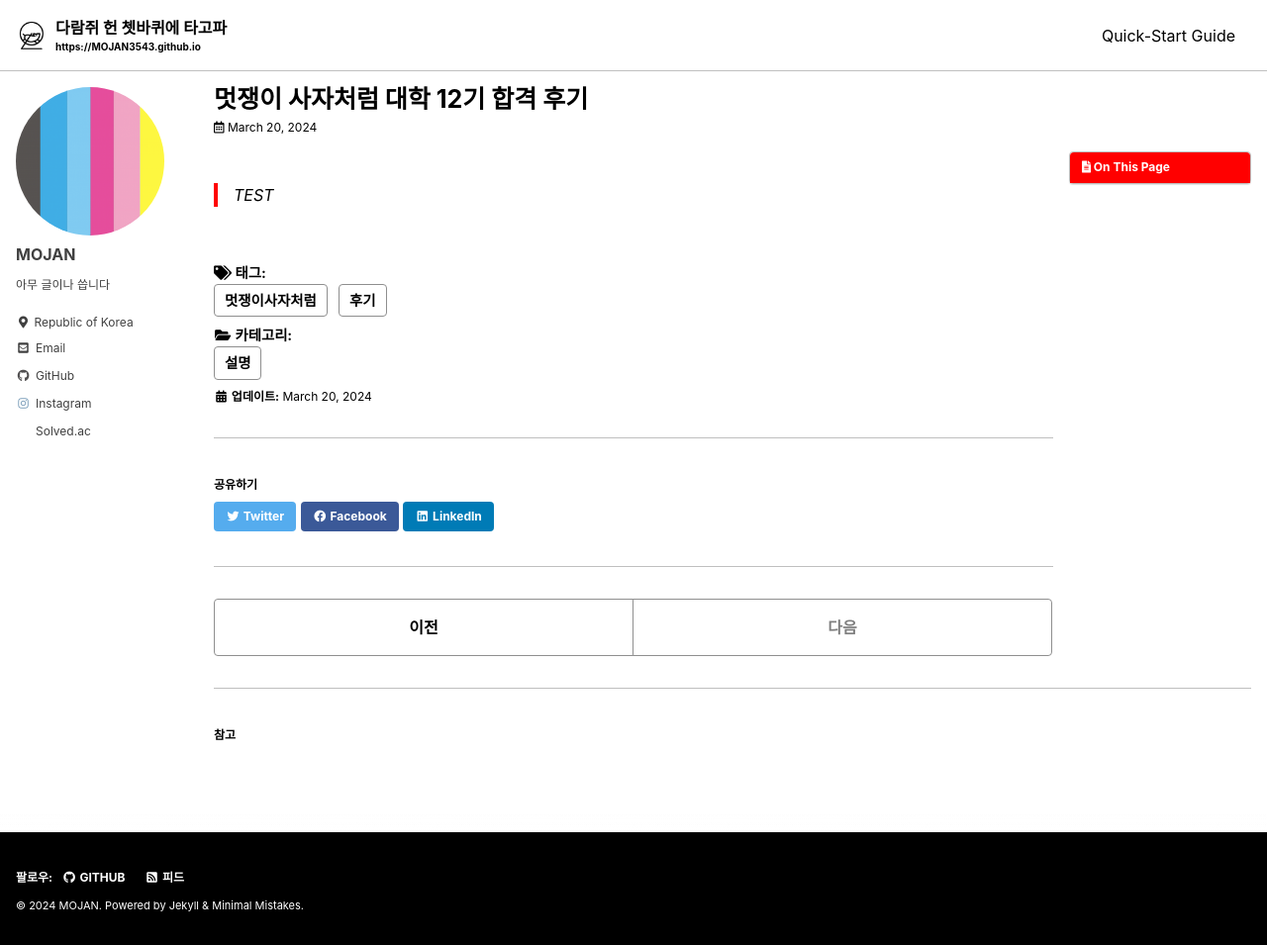
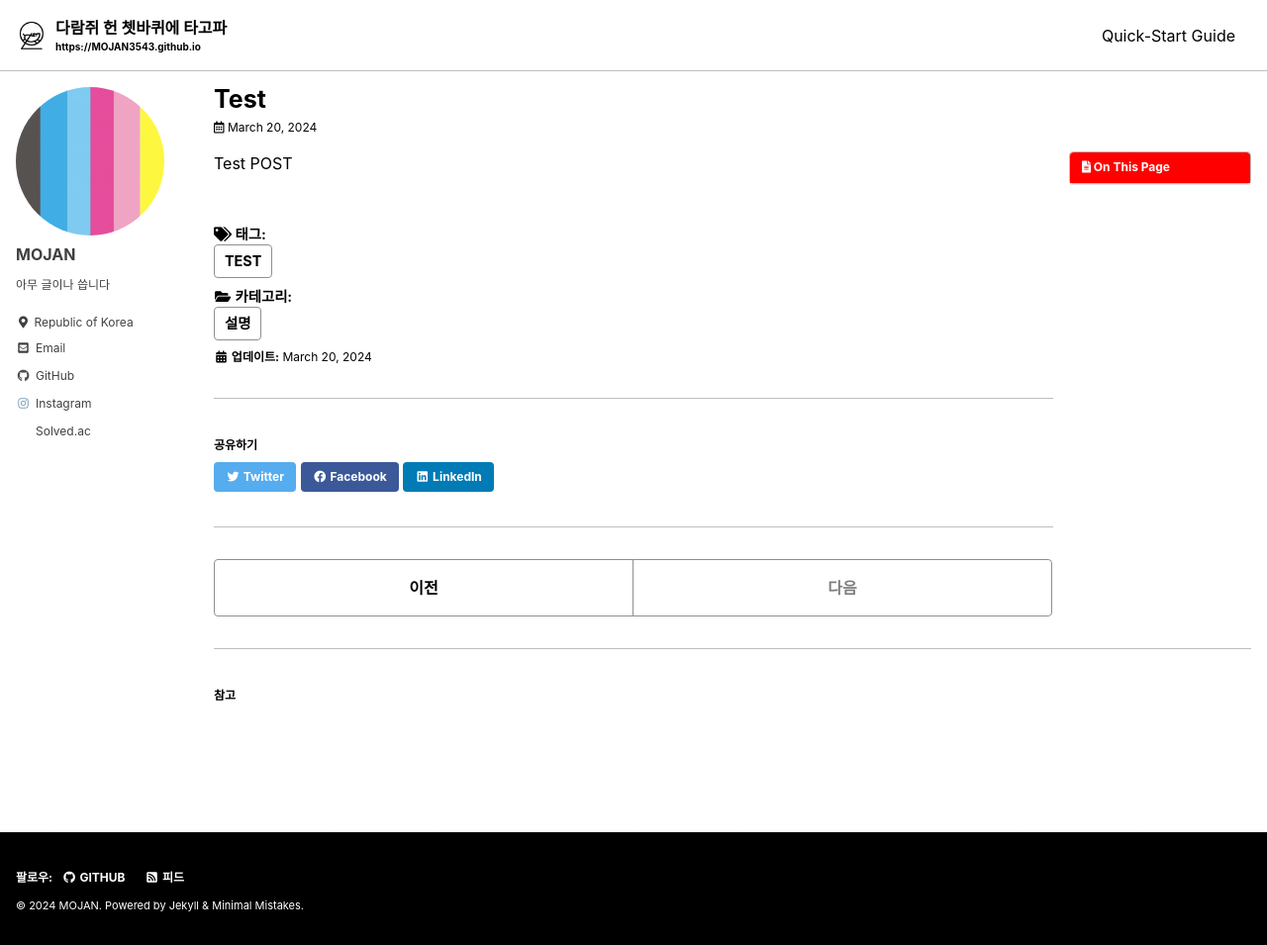
Before and after one commit to MOJAN3543/MOJAN3543.github.io, a Jekyll site: the page built from _posts/LIKELION/2024-03-20-LikelionPassReview.md, in a window 1280 px wide and 955 px high. Shown: the whole window at 99% size. Built offline with Jekyll 4.4.1, drawn with Linux system fonts in a browser that asks for light colours; cached includes are drawn as plain includes.

Commit message:
Update 2024-03-20-LikelionPassReview.md

```diff
--- a/_posts/LIKELION/2024-03-20-LikelionPassReview.md
+++ b/_posts/LIKELION/2024-03-20-LikelionPassReview.md
@@ -1,11 +1,12 @@
 ---
-title: "멋쟁이 사자처럼 대학 12기 합격 후기"
+title: "Test"
 toc: true
 toc_sticky: true
 categories:
   - 설명
 tags:
-  - [멋쟁이사자처럼, 후기]
+  - [TEST]
 last_modified_at: 2024-03-20
 ---
-> TEST
+
+Test POST
```
